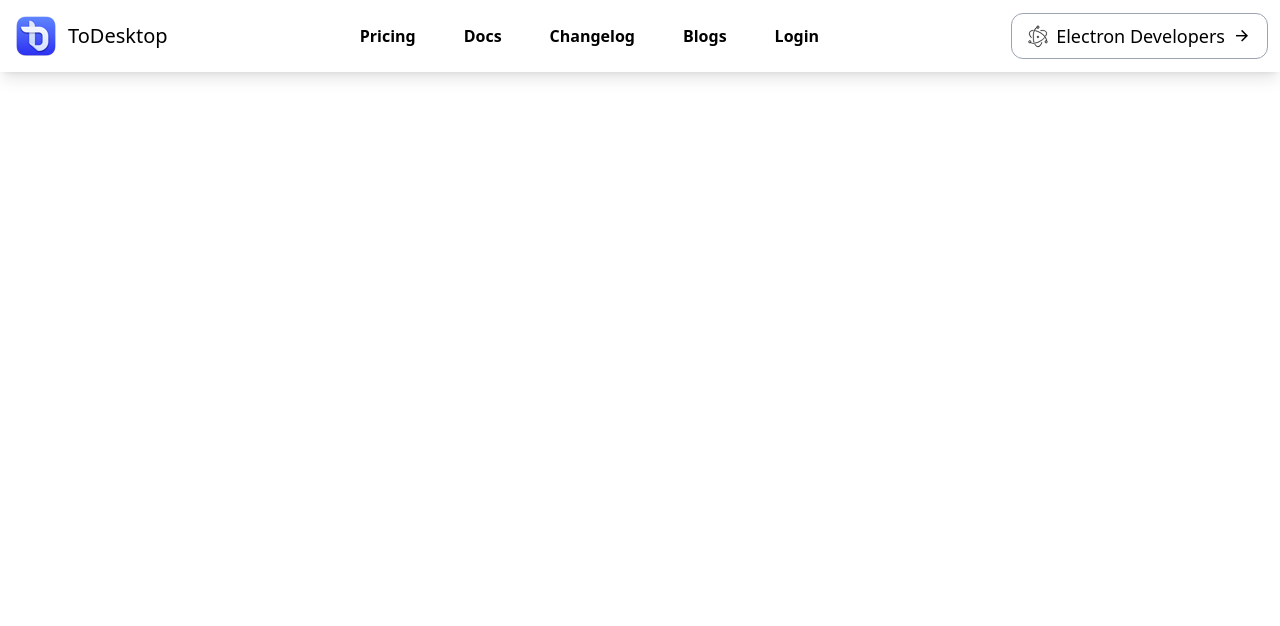
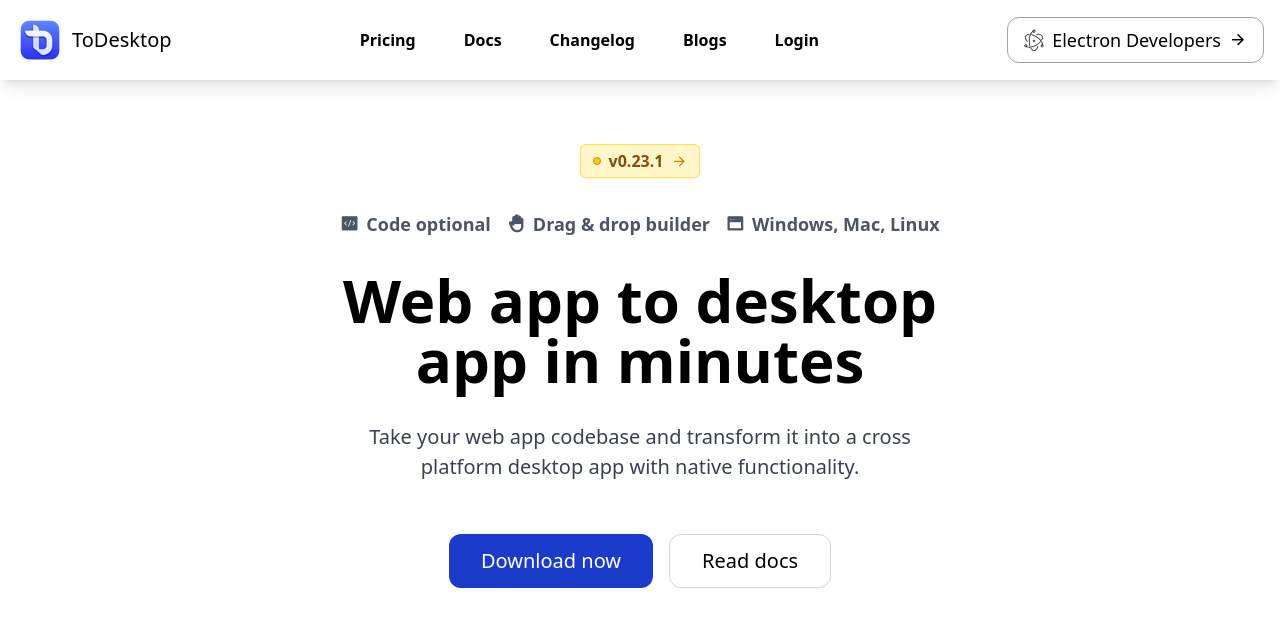
Before and after one commit to igiamdevendra/ToDesktop_LandingPage, a website: page index.html in a window 1280 px wide. Drawn offline with nearby package versions, Linux system fonts and the light colour scheme.

Commit message:
added-hero-section

```diff
--- a/index.html
+++ b/index.html
@@ -15,18 +15,18 @@
 </head>
 <body>
     <!-- Navbar -->
-     <nav class="flex justify-between items-center p-3 bg-white shadow-lg">
+     <nav class="flex justify-between items-center p-4 bg-white shadow-lg">
         <a href="#" class="flex gap-2 items-center">
             <img src="assets/asset 0.png" alt="">
             <span class="text-xl font-medium">ToDesktop</span>
         </a>
 
         <div id="div-menu" class="hidden lg:flex gap-12">
-            <a href="#" class="font-semibold hover:text-primary">Pricing</a>
-            <a href="#" class="font-semibold hover:text-primary">Docs</a>
+            <a href="#" class="font-semibold hover:text-[#1b3bca]">Pricing</a>
+            <a href="#" class="font-semibold hover:text-[#1b3bca]">Docs</a>
             <a href="#" class="font-semibold hover:text-primary">Changelog</a>
-            <a href="#" class="font-semibold hover:text-primary">Blogs</a>
-            <a href="#" class="font-semibold hover:text-primary">Login</a>
+            <a href="#" class="font-semibold hover:text-[#1b3bca]">Blogs</a>
+            <a href="#" class="font-semibold hover:text-[#1b3bca]">Login</a>
         </div>
 
         <button class="hidden lg:flex items-center gap-2 text-lg border border-gray-400 py-2 px-4 rounded-xl hover:border-gray-700">
@@ -65,6 +65,43 @@
         </div>
      </nav>
 
+     <!-- Hero-Section -->
+      <main>
+        <div id="hero" class="flex flex-col px-6 space-y-8 mt-8 sm:text-center sm:items-center sm:max-w-2xl sm:mx-auto sm:mt-16">
+            <div id="version-text" class=" flex items-center gap-2 bg-[#FFF6CC] w-fit px-3 py-1 border border-yellow-300 hover:border-yellow-500 rounded-md shadow-sm hover:shadow-lg hover:-translate-y-1 transition duration-300 group cursor-pointer">
+                <div class="w-2 h-2 bg-yellow-400 rounded-[50%] border border-yellow-600"></div>
+                <p class="text-yellow-800 font-bold">v0.23.1</p>
+                <i class="ri-arrow-right-line text-yellow-600 group-hover:translate-x-1 transition duration-300"></i>
+            </div>
+
+            <div class="hidden sm:flex gap-4 text-lg font-semibold text-gray-600">
+                <div class="flex gap-2">
+                    <i class="ri-code-box-fill"></i>
+                    <span> Code optional</span>
+                </div>
+                <div class="flex gap-2">
+                    <i class="ri-hand"></i>
+                    <span>Drag & drop builder</span>
+                </div>
+                <div class="flex gap-2">
+                    <i class="ri-window-fill"></i>
+                    <span>Windows, Mac, Linux</span>
+                </div>
+            </div>
+
+            <h1 class="text-5xl font-bold sm:text-6xl">Web app to desktop app in minutes</h1>
+
+            <p class="text-xl text-gray-700 font-medium leading-normal">Take your web app codebase and transform it into a cross platform desktop app with native functionality.</p>
+
+            <div id="hero-btn" class="gap-4 pt-5 flex flex-col sm:flex-row w-full justify-center">
+                <button class="bg-[#1b3bca] hover:bg-[#2b49ce] sm:inline-block block py-3 px-8 rounded-xl text-white font-medium text-xl">Download now</button>
+                <button class="py-3 px-8 border border-gray-300 hover:border-gray-400 rounded-xl font-medium text-xl">Read docs</button>
+            </div>
+        </div>
+
+
+      </main>
+
      <script src="app.js"></script>
 </body>
 </html>
```
